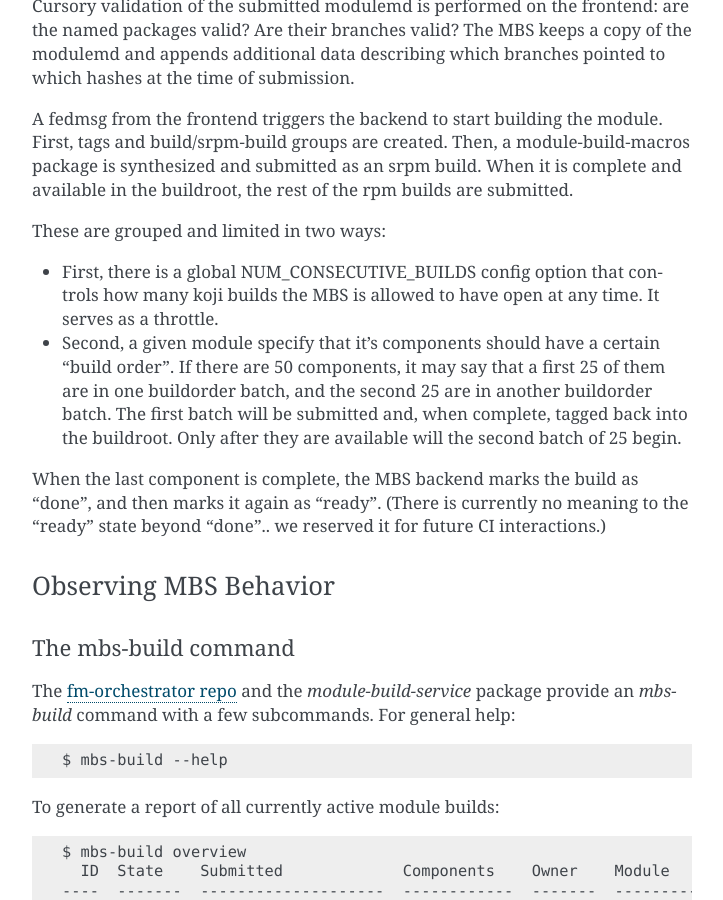
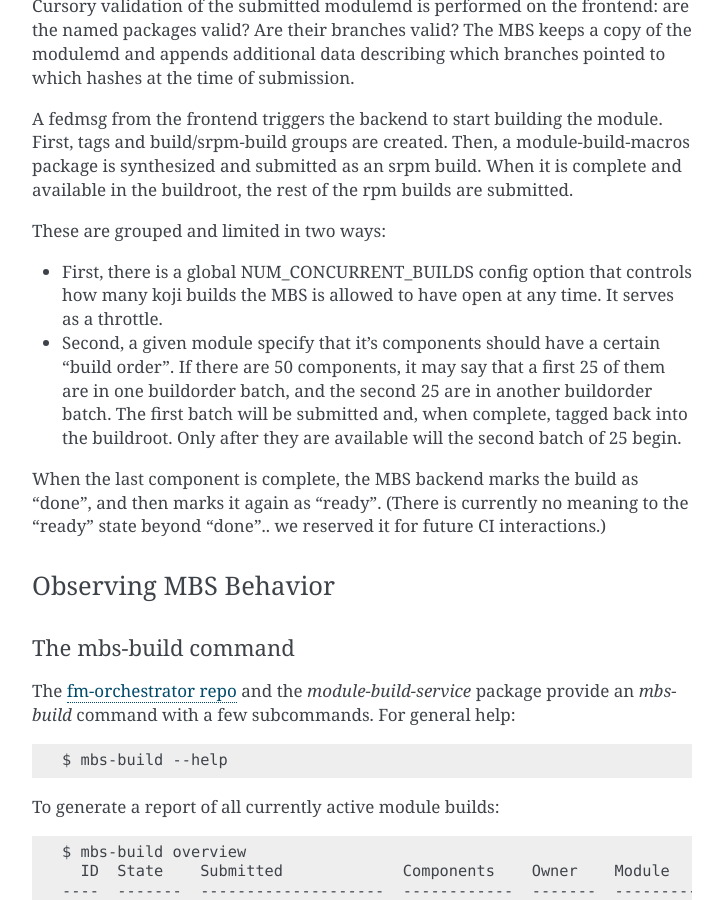
Before and after one commit to FrostyX/infra-docs, a Sphinx documentation site: the page built from docs/sysadmin-guide/sops/mbs.rst, in a window 1280 px wide and 900 px high, scrolled down 1117 px. Shown: the whole window, without its empty margins (388-1111 px from the left). Built offline with Sphinx 7.4.7, drawn with Linux system fonts in a browser that asks for light colours; some of the changed text lies outside the part shown.

Commit message:
Typofix.

```diff
--- a/docs/sysadmin-guide/sops/mbs.rst
+++ b/docs/sysadmin-guide/sops/mbs.rst
@@ -64,7 +64,7 @@ submitted.
 
 These are grouped and limited in two ways:
 
-- First, there is a global NUM_CONSECUTIVE_BUILDS config option that controls
+- First, there is a global NUM_CONCURRENT_BUILDS config option that controls
   how many koji builds the MBS is allowed to have open at any time.  It serves
   as a throttle.
 - Second, a given module specify that it's components should have a certain
@@ -208,5 +208,5 @@ on mbs-backend01 at any time.
    resume functioning.
 
 If koji continues to be overloaded after startup, try decreasing the
-`NUM_CONSECUTIVE_BUILDS` option in the config file in
+`NUM_CONCURRENT_BUILDS` option in the config file in
 `roles/mbs/common/templates/`.
```
